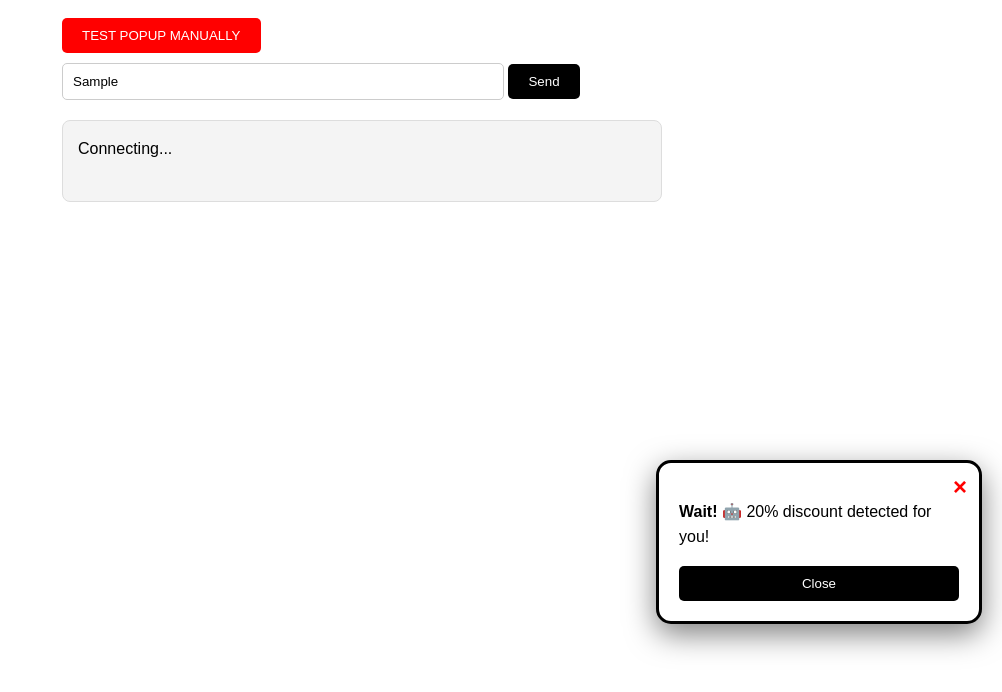
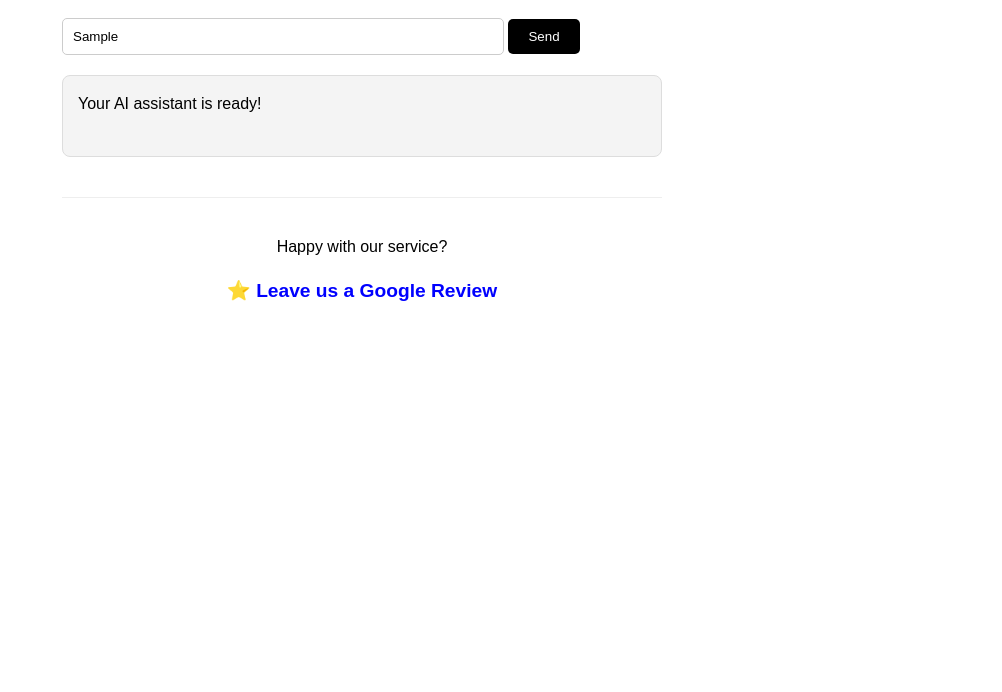
Before and after one commit to Franciscoontop/my-ai-bot, a website: page index.html in a window 1280 px wide. Both pictures are taken after typing "Sample" into the empty fields and a click on the button "Send". Shown: the part 96-788 px from the top of the page, without its empty margins (278-1280 px from the left). Drawn offline with Linux system fonts and the light colour scheme.

Commit message:
Update index.html

```diff
--- a/index.html
+++ b/index.html
@@ -10,31 +10,31 @@
         button { padding: 10px 20px; cursor: pointer; background: #000; color: #fff; border: none; border-radius: 5px; }
         .review-box { text-align: center; margin-top: 40px; padding: 20px; border-top: 1px solid #eee; }
 
-        /* POPUP CORE STYLES */
+        /* Popup Styling */
         #ai-popup {
             position: fixed;
             bottom: 80px;
             right: 20px;
             width: 280px;
             background: white;
-            border: 3px solid #000; /* Thicker border to make it obvious */
+            border: 2px solid #000;
             padding: 20px;
             border-radius: 15px;
-            box-shadow: 0px 10px 30px rgba(0,0,0,0.5);
-            z-index: 10000; /* Highest possible priority */
+            box-shadow: 0px 10px 30px rgba(0,0,0,0.2);
+            z-index: 10000;
 
-            /* Hidden State */
+            /* Animation Setup */
             opacity: 0;
             visibility: hidden;
-            transform: translateY(30px);
-            transition: all 0.5s ease-in-out;
+            transform: translateY(20px);
+            transition: opacity 0.4s ease, transform 0.4s ease, visibility 0.4s;
         }
 
-        /* Visible State */
+        /* The class that triggers the show */
         #ai-popup.show {
-            visibility: visible !important;
-            opacity: 1 !important;
-            transform: translateY(0) !important;
+            visibility: visible;
+            opacity: 1;
+            transform: translateY(0);
         }
 
         .close-btn {
@@ -43,16 +43,15 @@
             right: 12px;
             cursor: pointer;
             font-weight: bold;
-            font-size: 24px;
-            color: #ff0000; /* Red so you can't miss it */
+            font-size: 20px;
+            color: #888;
         }
+        .close-btn:hover { color: #000; }
     </style>
 </head>
 <body>
 
 <h1>AI Business Assistant</h1>
-
-<button onclick="showPopup()" style="background: red; margin-bottom: 10px;">TEST POPUP MANUALLY</button>
 
 <div style="margin-bottom: 20px;">
     <input id="msg" placeholder="Ask about our services..." />
@@ -63,49 +62,31 @@
 
 <div id="ai-popup">
     <span class="close-btn" onclick="closePopup()">×</span>
-    <p><strong>Wait!</strong> 🤖 20% discount detected for you!</p>
-    <button onclick="closePopup()" style="width:100%;">Close</button>
+    <p><strong>Wait!</strong> 🤖 Before you go, did you know we have a 20% discount for new clients this week?</p>
+    <button onclick="closePopup()" style="width:100%;">Ask AI about it</button>
+</div>
+
+<div class="review-box">
+   <p>Happy with our service?</p>
+   <a href="https://docs.google.com/document/d/10tkUO6lDqPb57OPWiHVjpNjezC6L1YQN3L6h3I9r-qU/edit?tab=t.0" target="_blank" style="text-decoration:none; color:blue; font-weight:bold; font-size: 1.2em;">
+     ⭐ Leave us a Google Review
+   </a>
 </div>
 
 <script>
-// --- CHAT LOGIC ---
+let hasSentLead = false;
+
+// --- AI CHAT LOGIC ---
 async function send() {
   const input = document.getElementById("msg");
   const responseElement = document.getElementById("response");
-  if (!input.value) return;
+  const message = input.value;
+  if (!message) return;
+
   responseElement.innerText = "Connecting...";
-  // ... (Full chat logic remains active here)
-}
+  input.value = "";
 
-// --- POPUP LOGIC ---
-function showPopup() {
-    console.log("showPopup function called!");
-    const popup = document.getElementById('ai-popup');
-    popup.classList.add('show');
-}
-
-function closePopup() {
-    console.log("closePopup function called!");
-    const popup = document.getElementById('ai-popup');
-    popup.classList.remove('show');
-    // I REMOVED LOCALSTORAGE so it triggers every single time for testing!
-}
-
-// TRIGGER 1: Mouse leaves top
-document.addEventListener("mouseleave", function(e) {
-    if (e.clientY < 0) {
-        console.log("Mouse left the top!");
-        showPopup();
-    }
-});
-
-// TRIGGER 2: Proximity to top
-document.addEventListener("mousemove", function(e) {
-    if (e.clientY < 5) {
-        showPopup();
-    }
-});
-</script>
-
-</body>
-</html>
+  try {
+    const res = await fetch("/api/chat", {
+      method: "POST",
+      headers
```
